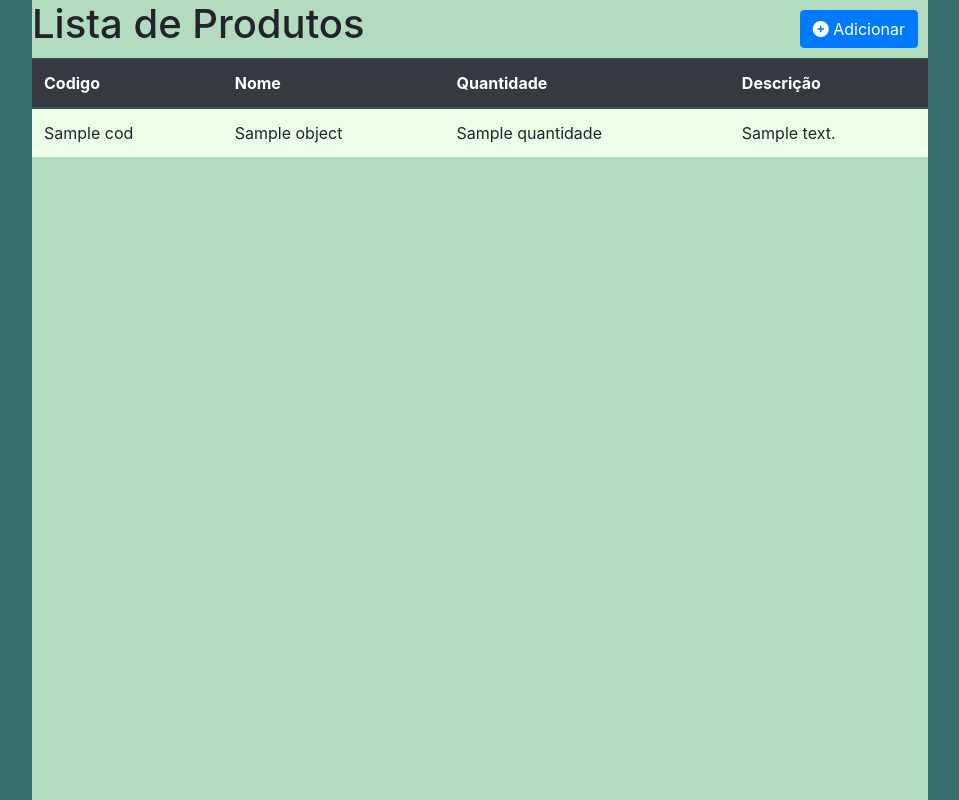
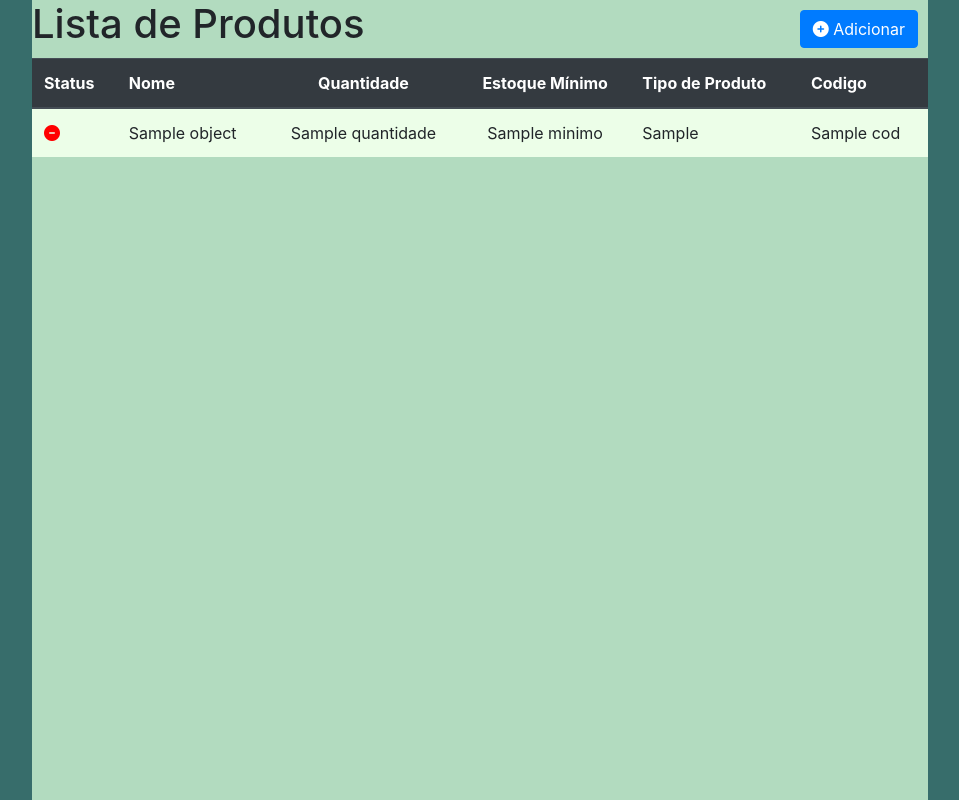
Before and after one commit to Lukempol/controle_estoque, a Django app: template templates/produto/produto_list.html in a window 1280 px wide. Shown: the part 56-856 px from the top of the page, without its empty margins (160-1119 px from the left). Run offline with Django 3.2, Linux system fonts and the light colour scheme; the template is opened without the code that fills it: most values are stand-ins (such as "Sample title", 1, 10 or a date in 2020); some libraries are stand-ins or nearby versions.

Commit message:
Icones de status, e seleção de tipos de produto

```diff
--- a/produto/forms.py
+++ b/produto/forms.py
@@ -5,4 +5,4 @@ class ProdutoForm(forms.ModelForm):
 
     class Meta:
         model = Produto
-        fields = ['name','descricao', 'quantidade','minimo']
+        fields = '__all__'
--- a/static/css/base.css
+++ b/static/css/base.css
@@ -20,16 +20,6 @@ body {
     background-color: #65AFFF;
 }
 
-.titulo {
-    /*background-attachment: #1B2845;
-    text-align: center;*/
-
-}
-
-thead {
-    background-color: #5e4b56;
-}
-
 .detail-content {
     background-color: #ECFEE8;
 }
--- a/templates/produto/produto_list.html
+++ b/templates/produto/produto_list.html
@@ -22,10 +22,12 @@
         <table class="table">
           <thead class="thead-dark">
             <tr>
+                <th scope="col">Status</th>
+                <th scope="col">Nome</th>
+                <th class="text-center" scope="col">Quantidade</th>
+                <th class="text-center" scope="col">Estoque Mínimo</th>
+                <th scope="col">Tipo de Produto</th>
                 <th scope="col">Codigo</th>
-                <th scope="col">Nome</th>
-                <th scope="col">Quantidade</th>
-                <th scope="col">Descrição</th>
             </tr>
           </thead>
           <tbody class= "table table-list">
@@ -33,10 +35,20 @@
 
               {% url 'produto_detail' object.cod as url %}
               <tr class='clickable-row' data-href={{url}}>
+                <td>
+                  {% if object.quantidade > object.minimo %}
+                  <i class="fa-solid fa-circle-check" style="color:green"></i>
+                  {% elif object.quantidade <= object.minimo and object.quantidade > 0 %}
+                  <i class="fa-solid fa-triangle-exclamation" style="color:#FFA500"></i>
+                  {% else %}
+                  <i class="fa-solid fa-circle-minus" style="color:red"></i>
+                  {% endif %}
+                </td>
+                  <td>{{ object.name }}</td>
+                  <td class="text-center">{{ object.quantidade }}</td>
+                  <td class="text-center">{{ object.minimo }}</td>
+                  <td> {{ object.get_tipo_display }} </td>
                   <td>{{ object.cod}}</td>
-                  <td>{{ object.name }}</td>
-                  <td>{{ object.quantidade }}</td>
-                  <td>{{ object.descricao }}</td>
               </tr>
               {% empty %}
               <p class="alert alert-warning">A lista está vazia</p>
```
Also changed, not shown: produto/models.py (+12 -0 lines), templates/produto/produto_detail.html (+26 -2 lines), produto/migrations/0005_produto_tipo.py (added), produto/migrations/0006_alter_produto_tipo.py (added).
